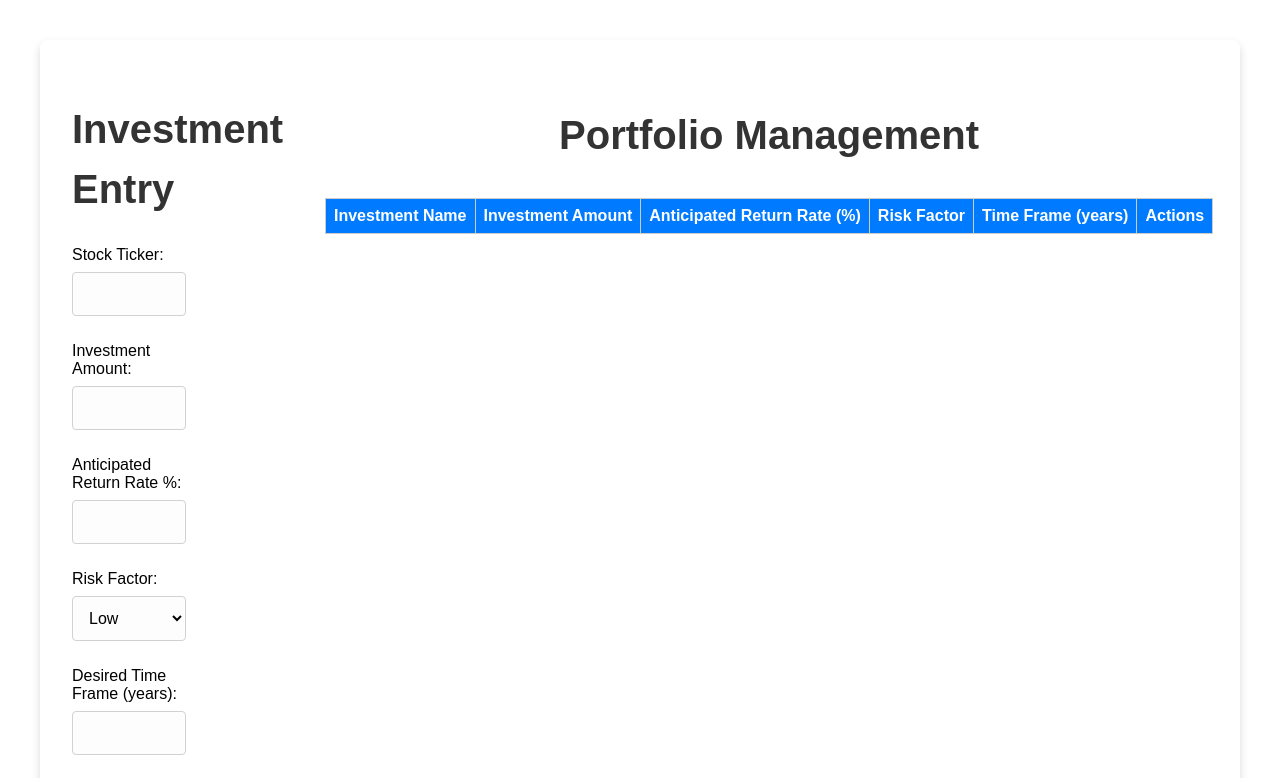
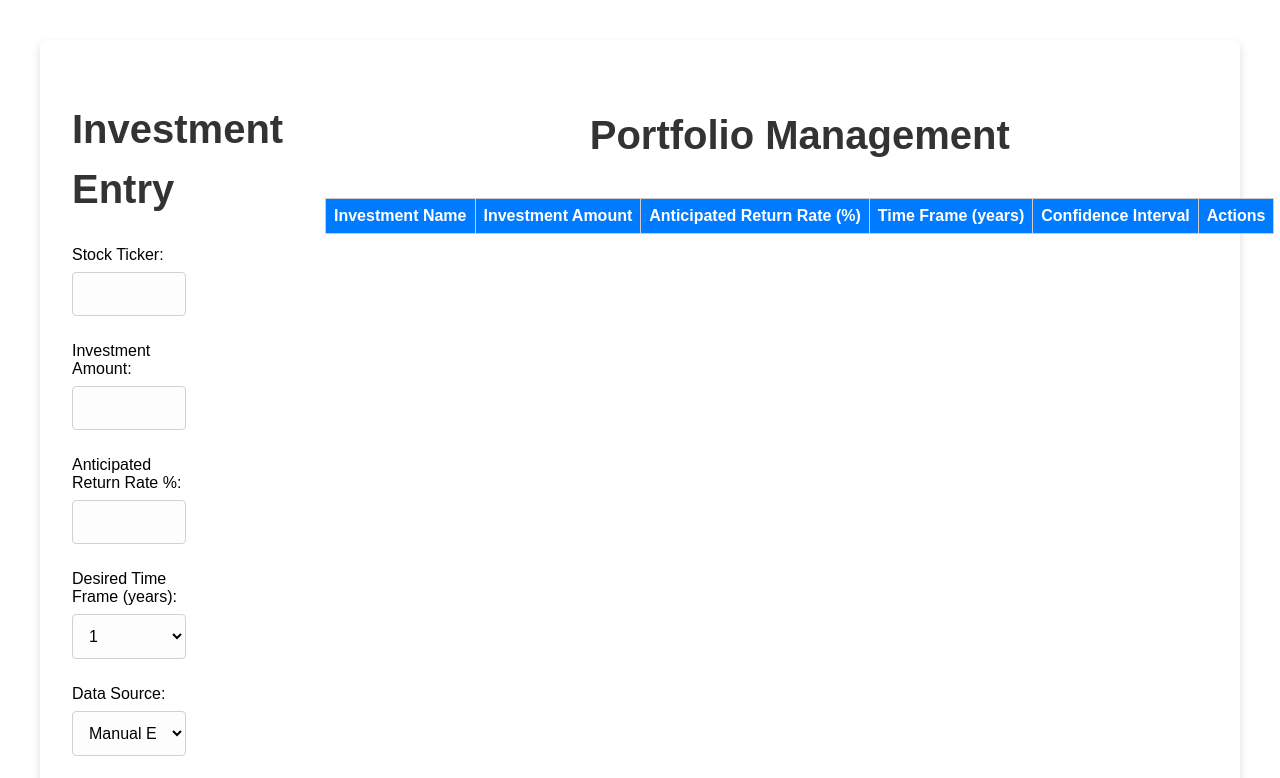
Before and after one commit to Brent0423/FinancialApp, a plain HTML site: page financeapp.html in a window 1280 px wide. Shown: the top 778 px of the page. Drawn offline with Linux system fonts and the light colour scheme.

Commit message:
Dec 18 update

```diff
--- a/financeapp.html
+++ b/financeapp.html
@@ -27,15 +27,13 @@
                     <label for="returnRate">Anticipated Return Rate %:</label>
                     <input type="number" id="returnRate" name="returnRate" required><br><br>
 
-                    <label for="riskFactor">Risk Factor:</label>
-                    <select id="riskFactor" name="riskFactor" required>
-                        <option value="low">Low</option>
-                        <option value="medium">Medium</option>
-                        <option value="high">High</option>
+                    <label for="timeFrame">Desired Time Frame (years):</label>
+                    <select id="timeFrame" name="timeFrame" required>
+                        <option value="1">1</option>
+                        <option value="5">5</option>
+                        <option value="10">10</option>
+                        <option value="20">20</option>
                     </select><br><br>
-
-                    <label for="timeFrame">Desired Time Frame (years):</label>
-                    <input type="number" id="timeFrame" name="timeFrame" required><br><br>
 
                     <label for="dataSource">Data Source:</label>
                     <select id="dataSource" name="dataSource" required>
@@ -58,8 +56,8 @@
                             <th>Investment Name</th>
                             <th>Investment Amount</th>
                             <th>Anticipated Return Rate (%)</th>
-                            <th>Risk Factor</th>
                             <th>Time Frame (years)</th>
+                            <th>Confidence Interval</th>
                             <th>Actions</th>
                         </tr>
                     </thead>
```
